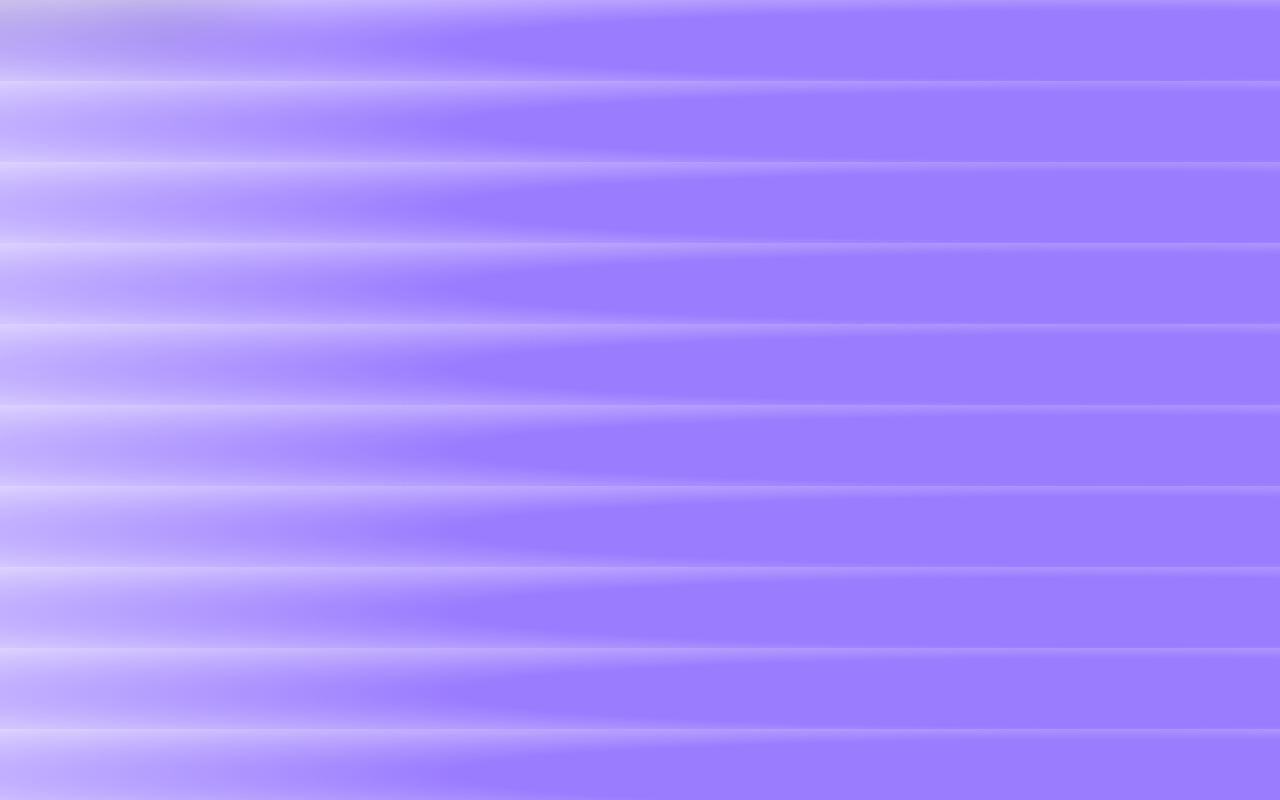
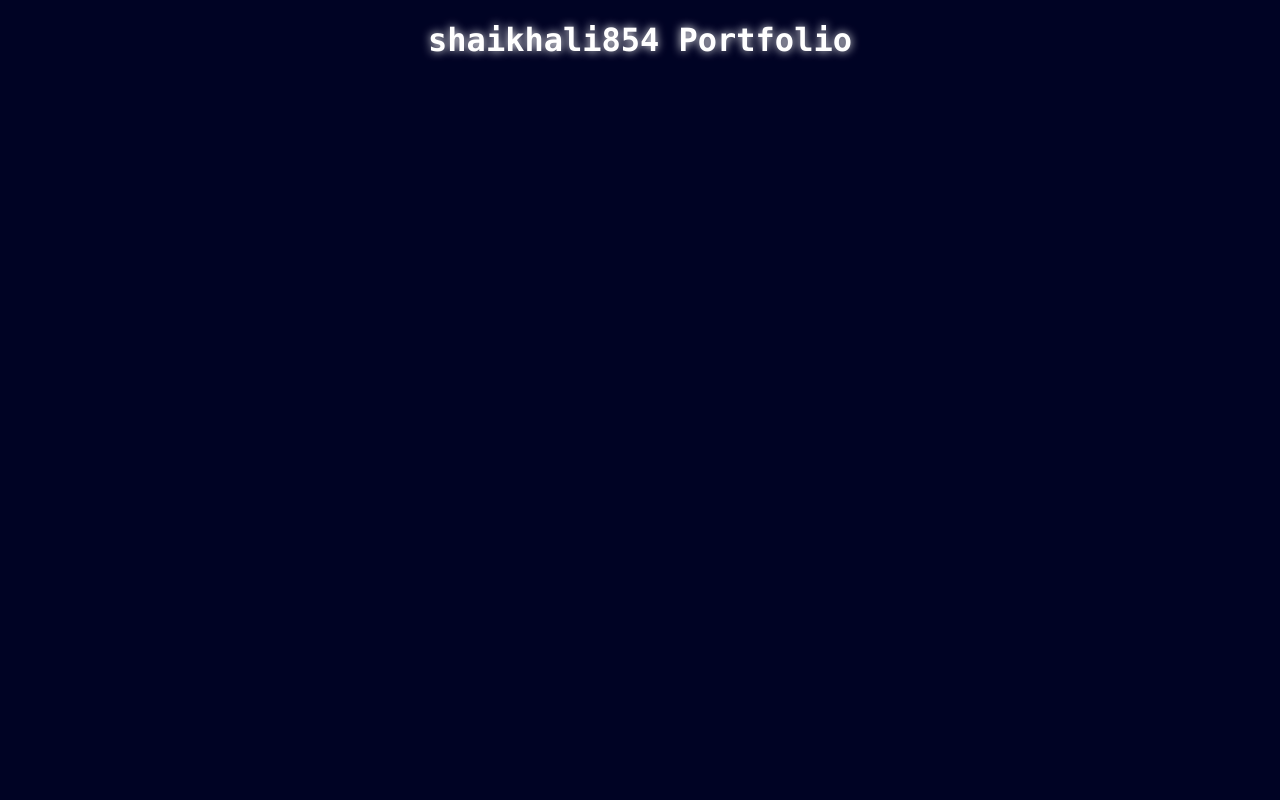
Before and after one commit to shaikhali854/portfolio, a plain HTML site: page index.html in a window 1280 px wide. Drawn offline with Linux system fonts and the light colour scheme.

Commit message:
Update index.html

```diff
--- a/index.html
+++ b/index.html
@@ -5,8 +5,7 @@
     <meta name="viewport" content="width=device-width, initial-scale=1.0" />
     <title>shaikhali854</title>
   </head>
-  <body style="background: radial-gradient(141.53% 114.68% at 87.46% 55.27%, #9A7CFF 36.75%, rgba(14, 10, 162, 0) 100%); transform: translate(-50%, -135%) scale(1.05); filter: blur(42px); font-family: consolas">
-
-    <center ><h1>shaikhali854 Portfolio</h1></center>
-  </body>
+<body style="background: #000324;font-family: consolas;color: white;">
+    <center style=""><h1 style="text-shadow: 0 0 10px #ffffff;">shaikhali854 Portfolio</h1></center>
+</body>
 </html>
```
